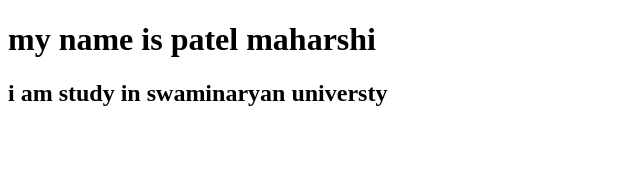
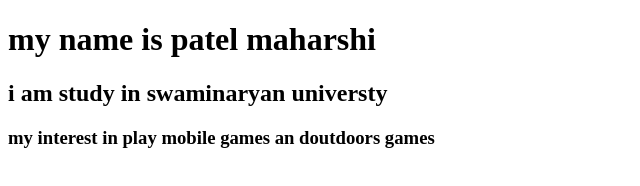
Before and after one commit to maharshijpatelcg-work/maharshiRepo, a plain HTML site: page second.html in a window 1280 px wide. Shown: the whole page, without its empty margins (0-640 px from the left). Drawn offline with Linux system fonts and the light colour scheme.

Commit message:
add h3 tag

```diff
--- a/second.html
+++ b/second.html
@@ -8,5 +8,6 @@
 <body>
     <h1>my name is patel maharshi</h1>
     <h2>i am study in swaminaryan universty</h2>
+    <h3>my interest in play mobile games an doutdoors games</h3>
 </body>
 </html>
```
